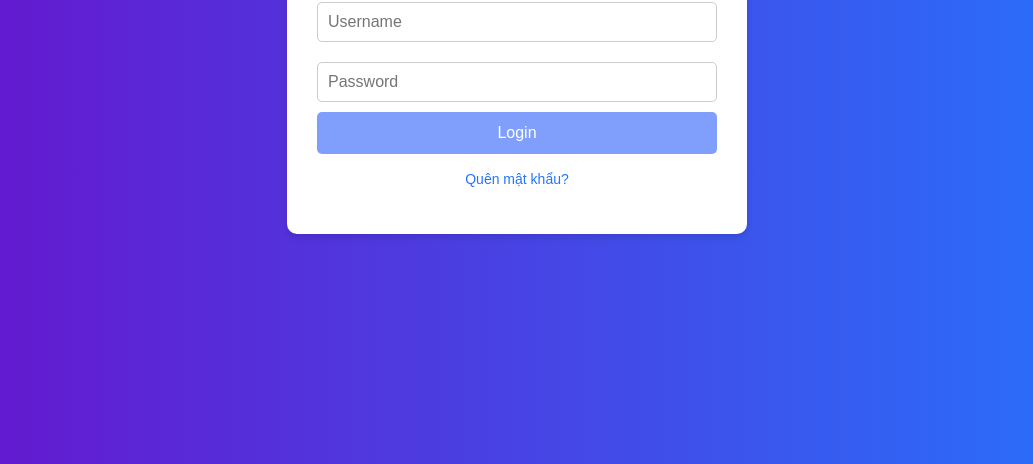
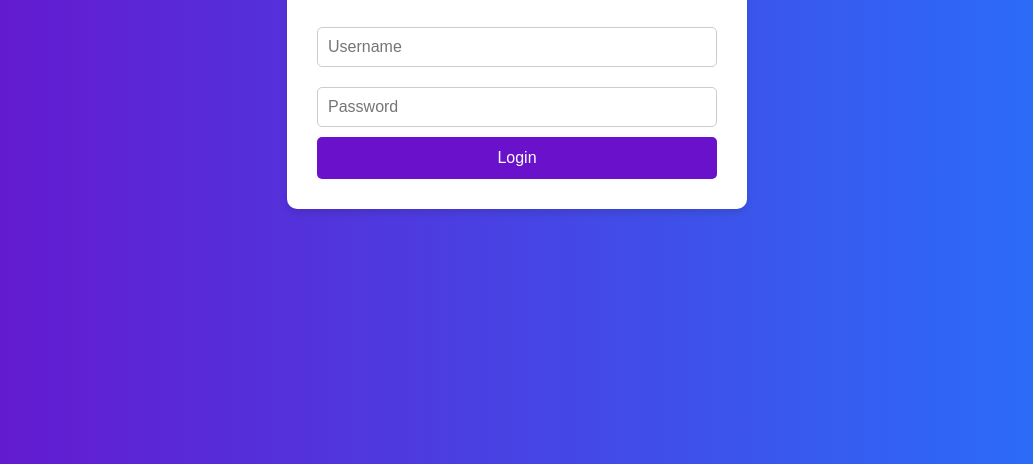
Before and after one commit to HieuNghia24/ChatBotAI_TechVersion4, a website: page public/login.html in a window 1280 px wide. In both pictures the pointer is over the button "Login". Shown: the part 336-800 px from the top of the page, without its empty margins (123-1156 px from the left). Drawn offline with Linux system fonts and the light colour scheme.

Commit message:
public fix

```diff
--- a/public/login.html
+++ b/public/login.html
@@ -59,7 +59,7 @@
     }
 
     button:hover {
-      background-color: #255afc94;
+      background-color: #6a11cb;
     }
 
     .error-message {
@@ -88,7 +88,7 @@
       <button type="submit">Login</button>
     </form>
     <p class="error-message" id="error-message" style="display: none;">Sai username hoặc password!</p>
-    <p><a href="#">Quên mật khẩu?</a></p>
+
   </div>
 
   <script>
```
